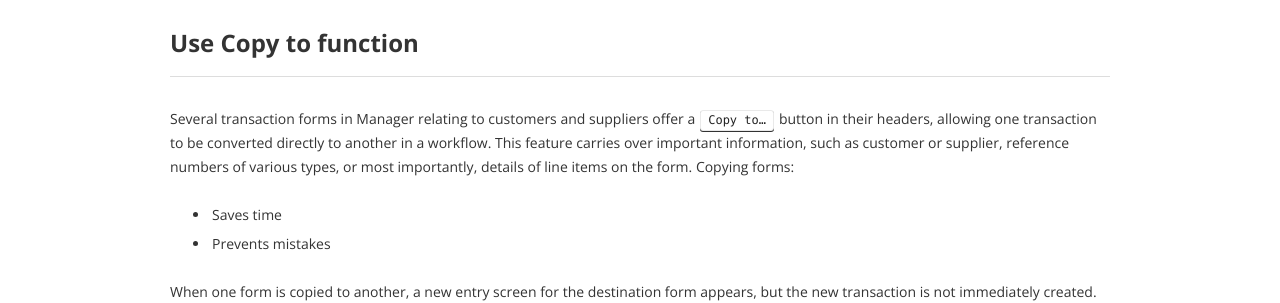
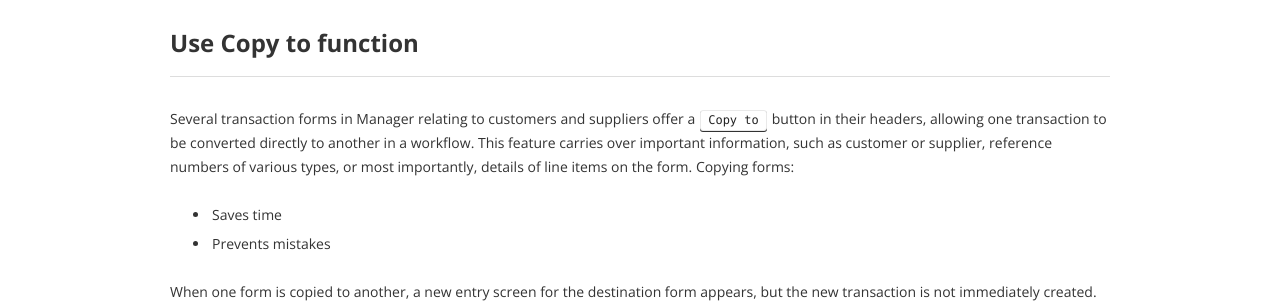
Before and after one commit to 3etechinns/www.manager.io, a Jekyll site: the page built from _guides/7262.html, in a window 1280 px wide. Shown: the part 129-432 px from the top of the page. Built offline with Jekyll 4.4.1, drawn with Linux system fonts in a browser that asks for light colours; nearby versions of some CDN libraries; comment, search, counter and statistics services are not loaded; some of the changed text lies outside the part shown.

Commit message:
Guide update

```diff
--- a/_guides/7262.html
+++ b/_guides/7262.html
@@ -4,15 +4,15 @@ title: Use Copy to function
 tags: credit-notes sales-invoices purchase-invoices sales-orders sales-quotes purchase-orders delivery-notes goods-receipts debit-notes debit-note-view sales-quote-view sales-order-view credit-note-view sales-invoice-view purchase-invoice-view purchase-order-view delivery-note-view goods-receipt-view
 ---
 {% raw %}
-<p>Several transaction forms in Manager relating to customers and suppliers offer a <kbd>Copy to…</kbd> button in their headers, allowing one transaction to be converted directly to another in a workflow. This feature carries over important information, such as customer or supplier, reference numbers of various types, or most importantly, details of line items on the form. Copying forms:</p>
+<p>Several transaction forms in Manager relating to customers and suppliers offer a <kbd>Copy to</kbd> button in their headers, allowing one transaction to be converted directly to another in a workflow. This feature carries over important information, such as customer or supplier, reference numbers of various types, or most importantly, details of line items on the form. Copying forms:</p>
 <ul>
 <li>Saves time</li>
 <li>Prevents mistakes</li>
 </ul>
 <p>When one form is copied to another, a new entry screen for the destination form appears, but the new transaction is not immediately created. All entries can be edited, deleted, or augmented first. The destination form is finalized only when the <kbd>Create</kbd> button is clicked.</p>
 <p>The table below shows which original forms can be copied to various destination forms:</p>
-<p><img src="https://cdn-business2.discourse.org/uploads/manager1/original/2X/1/15fb72c0e0468fda00507b429e3d55aee530fba3.png"></p>
+<p><img src="https://cdn-business2.discourse.org/uploads/manager1/original/2X/9/9a8c2e5eb91210f38a67d92df5d275a7c50d73f6.png"></p>
 <table style="background-color: #F2F9FF; border-radius: 10px; margin-bottom: 20px"><tr><td style="font-size: 48px; opacity: 0.25; padding: 20px; padding-top: 15px; padding-right: 0px; vertical-align: top"><i class="fa fa-info-circle"></i></td><td style="padding: 20px">
-<p><strong>NOTE:</strong> <kbd>Copy to…</kbd> options appear only for tabs that are enabled. If no tabs are enabled except the one for the original form, the <kbd>Copy to…</kbd> button itself will not appear.</p>
+<p><strong>NOTE:</strong> <kbd>Copy to</kbd> options appear only for tabs that are enabled. If no tabs are enabled except the one for the original form, the <kbd>Copy to</kbd> button itself will not appear.</p>
 </td></tr></table>
 {% endraw %}
```
